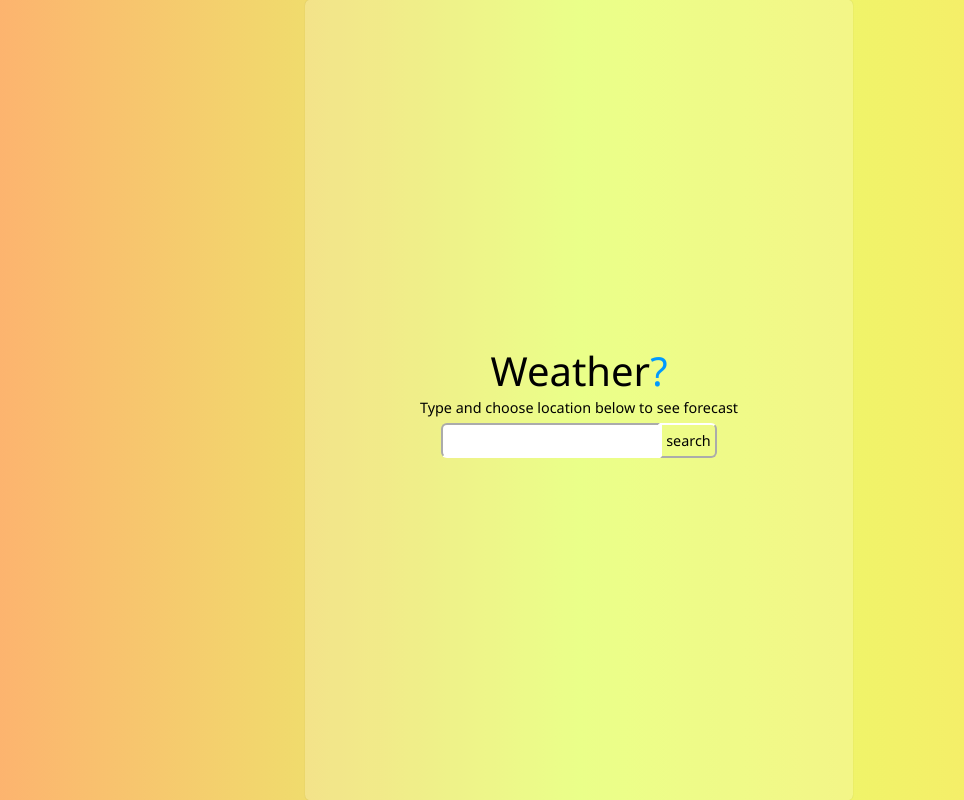
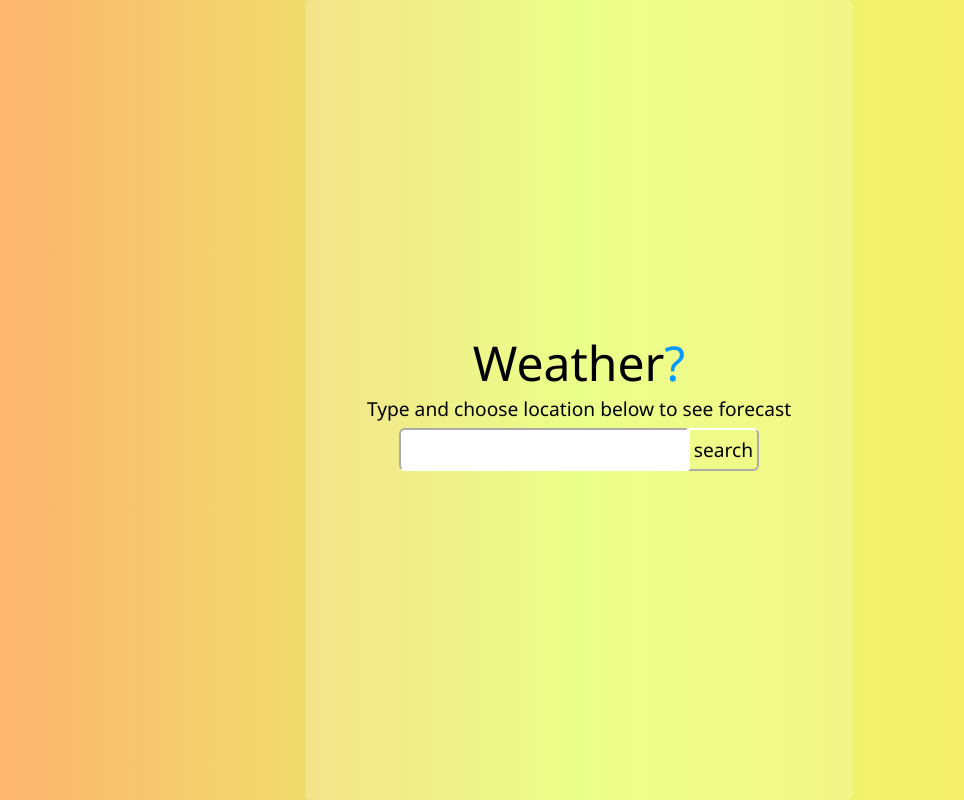
Before and after one commit to RostaOlsak/weather-app, a React (Vite) app: page / in a window 1280 px wide. Shown: the whole page, without its empty margins (61-1025 px from the left). Built offline with nearby package versions, Linux system fonts and the light colour scheme.

Commit message:
Refactor code + api setup

```diff
--- a/src/App.scss
+++ b/src/App.scss
@@ -5,7 +5,7 @@ $hover-color: 0px 0px 3px rgb(184, 184, 184);
 
 @mixin main-text {
   font-family: "Segoe UI", Tahoma, Geneva, Verdana, sans-serif;
-  font-size: 0.9rem;
+  font-size: 1.2rem;
   font-weight: 100;
 }
 
@@ -34,7 +34,7 @@ $hover-color: 0px 0px 3px rgb(184, 184, 184);
 }
 
 .title {
-  font-size: 2.5rem;
+  font-size: 3rem;
   font-weight: 100;
   font-family: "Segoe UI", Tahoma, Geneva, Verdana, sans-serif;
 }
@@ -86,9 +86,9 @@ $hover-color: 0px 0px 3px rgb(184, 184, 184);
   position: absolute;
   background-color: rgb(255, 255, 255, 0.8);
   border-radius: 3px;
-  margin-top: 0.3px;
+  margin-top: 0.8px;
   left: 0px;
-  right: 52px;
+  right: 66px;
   list-style-type: none;
 }
 
--- a/src/App.tsx
+++ b/src/App.tsx
@@ -1,90 +1,30 @@
 import "./App.scss";
-import { ChangeEvent, useEffect, useState } from "react";
-import { suggestionType } from "./types";
+import SearchInput from "./components/SearchInput";
+import Forecast from "./components/Forecast";
+import useForecast from "./customHooks/useForecast";
 
 const App = (): JSX.Element => {
-  const [inputValue, setInputValue] = useState<string>("");
-  const [suggestions, setSuggestions] = useState<[]>([]);
-  const [city, setCity] = useState<suggestionType | null>(null);
-
-  const getSearchOptions = (value: string) => {
-    fetch(
-      `http://api.openweathermap.org/geo/1.0/direct?q=${value.trim()}&limit=6&appid=${
-        import.meta.env.VITE_APP_API_KEY
-      }`
-    )
-      .then((res) => res.json())
-      .then((data) => setSuggestions(data));
-  };
-  const onInputChange = (e: ChangeEvent<HTMLInputElement>) => {
-    const value = e.target.value.trim();
-    setInputValue(value);
-
-    if (value === "") return;
-
-    getSearchOptions(value);
-  };
-
-  const getForecast = (suggestion: suggestionType) => {
-    fetch(
-      `https://api.openweathermap.org/data/2.5/weather?lat=${
-        suggestion.lat
-      }&lon=${suggestion.lon}&units=metric&exclude={part}&appid=${
-        import.meta.env.VITE_APP_API_KEY
-      }`
-    )
-      .then((res) => res.json())
-      .then((data) => console.log({ data }));
-  };
-
-  const onButtonClick = () => {
-    if (!city) return;
-
-    getForecast(city);
-  };
-
-  const onSuggestionSelect = (suggestion: suggestionType) => {
-    setCity(suggestion);
-  };
-
-  useEffect(() => {
-    if (city) {
-      setInputValue(city.name);
-      setSuggestions([]);
-    }
-  }, [city]);
-
+  const {
+    inputValue,
+    suggestions,
+    forecast,
+    onButtonClick,
+    onSuggestionSelect,
+    onInputChange,
+  } = useForecast();
   return (
     <main className="App">
-      <section className="App-background-box">
-        <h1 className="title">
-          Weather<span className="question-title">?</span>
-        </h1>
-        <p className="title-info">
-          Type and choose location below to see forecast
-        </p>
-        <div className="input-container">
-          <input
-            type="text"
-            value={inputValue}
-            className="main-input"
-            onChange={onInputChange}
-          />
-          <button className="search-button" onClick={onButtonClick}>search</button>
-          <ul className="input-suggestion">
-            {suggestions.map((suggestion: suggestionType, index: number) => (
-              <li className="li-suggestion" key={suggestion.name + "-" + index}>
-                <button
-                  className="suggestion-button"
-                  onClick={() => onSuggestionSelect(suggestion)}
-                >
-                  {suggestion.name}
-                </button>
-              </li>
-            ))}
-          </ul>
-        </div>
-      </section>
+      {forecast ? (
+        <Forecast forecastData={forecast} />
+      ) : (
+        <SearchInput
+          inputValue={inputValue}
+          suggestions={suggestions}
+          onInputChange={onInputChange}
+          onButtonClick={onButtonClick}
+          onSuggestionSelect={onSuggestionSelect}
+        />
+      )}
     </main>
   );
 };
--- /dev/null
+++ b/src/components/Forecast.tsx
@@ -0,0 +1,15 @@
+import { forecastType } from "../types";
+
+type Props = {
+  forecastData: forecastType;
+};
+
+const Forecast = ({ forecastData }: Props) => {
+  return (
+    <div>
+      <p>Forecast</p>
+    </div>
+  );
+};
+
+export default Forecast;
--- /dev/null
+++ b/src/components/SearchInput.tsx
@@ -0,0 +1,54 @@
+import { ChangeEvent } from "react";
+import { suggestionType } from "../types";
+
+type Props = {
+  inputValue: string;
+  suggestions: [];
+  onInputChange: (e: ChangeEvent<HTMLInputElement>) => void;
+  onButtonClick: () => void;
+  onSuggestionSelect: (suggestion: suggestionType) => void;
+};
+
+const SearchInput = ({
+  inputValue,
+  suggestions,
+  onInputChange,
+  onButtonClick,
+  onSuggestionSelect,
+}: Props): JSX.Element => {
+  return (
+    <section className="App-background-box">
+      <h1 className="title">
+        Weather<span className="question-title">?</span>
+      </h1>
+      <p className="title-info">
+        Type and choose location below to see forecast
+      </p>
+      <div className="input-container">
+        <input
+          type="text"
+          value={inputValue}
+          className="main-input"
+          onChange={onInputChange}
+        />
+        <button className="search-button" onClick={onButtonClick}>
+          search
+        </button>
+        <ul className="input-suggestion">
+          {suggestions.map((suggestion: suggestionType, index: number) => (
+            <li className="li-suggestion" key={suggestion.name + "-" + index}>
+              <button
+                className="suggestion-button"
+                onClick={() => onSuggestionSelect(suggestion)}
+              >
+                {suggestion.name}
+              </button>
+            </li>
+          ))}
+        </ul>
+      </div>
+    </section>
+  );
+};
+
+export default SearchInput;
--- /dev/null
+++ b/src/customHooks/useForecast.ts
@@ -0,0 +1,72 @@
+import { useState, useEffect, ChangeEvent } from "react";
+import { suggestionType, forecastType } from "../types";
+
+const useForecast = () => {
+  const [inputValue, setInputValue] = useState<string>("");
+  const [suggestions, setSuggestions] = useState<[]>([]);
+  const [city, setCity] = useState<suggestionType | null>(null);
+  const [forecast, setForecast] = useState<forecastType | null>(null);
+
+  const getSearchOptions = (value: string) => {
+    fetch(
+      `http://api.openweathermap.org/geo/1.0/direct?q=${value.trim()}&limit=6&appid=${
+        import.meta.env.VITE_APP_API_KEY
+      }`
+    )
+      .then((res) => res.json())
+      .then((data) => setSuggestions(data));
+  };
+  const onInputChange = (e: ChangeEvent<HTMLInputElement>) => {
+    const value = e.target.value.trim();
+    setInputValue(value);
+
+    if (value === "") return;
+
+    getSearchOptions(value);
+  };
+
+  const getForecast = (suggestion: suggestionType) => {
+    fetch(
+      `https://api.openweathermap.org/data/2.5/forecast?lat=${
+        suggestion.lat
+      }&lon=${suggestion.lon}&units=metric&exclude={part}&appid=${
+        import.meta.env.VITE_APP_API_KEY
+      }`
+    )
+      .then((res) => res.json())
+      .then((data) => {
+        const forecastStats = {
+          ...data.city,
+          list: data.list.slice(0, 16),
+        };
+        setForecast(forecastStats);
+      });
+  };
+
+  const onButtonClick = () => {
+    if (!city) return;
+
+    getForecast(city);
+  };
+
+  const onSuggestionSelect = (suggestion: suggestionType) => {
+    setCity(suggestion);
+  };
+
+  useEffect(() => {
+    if (city) {
+      setInputValue(city.name);
+      setSuggestions([]);
+    }
+  }, [city]);
+  return {
+    inputValue,
+    suggestions,
+    forecast,
+    onButtonClick,
+    onSuggestionSelect,
+    onInputChange,
+  };
+};
+
+export default useForecast;
```
Also changed, not shown: src/types/index.ts (+34 -0 lines), 1 other file (tests, documents, lock files or other folders).
